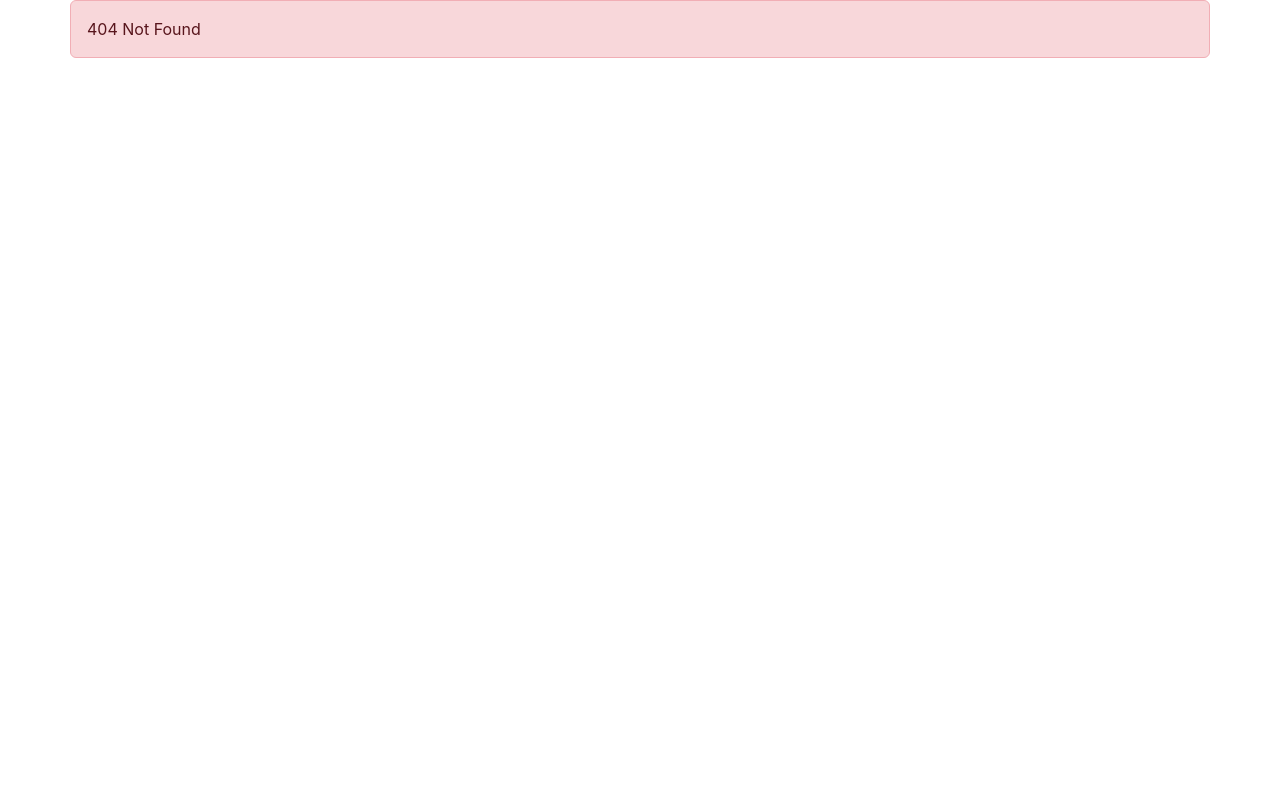
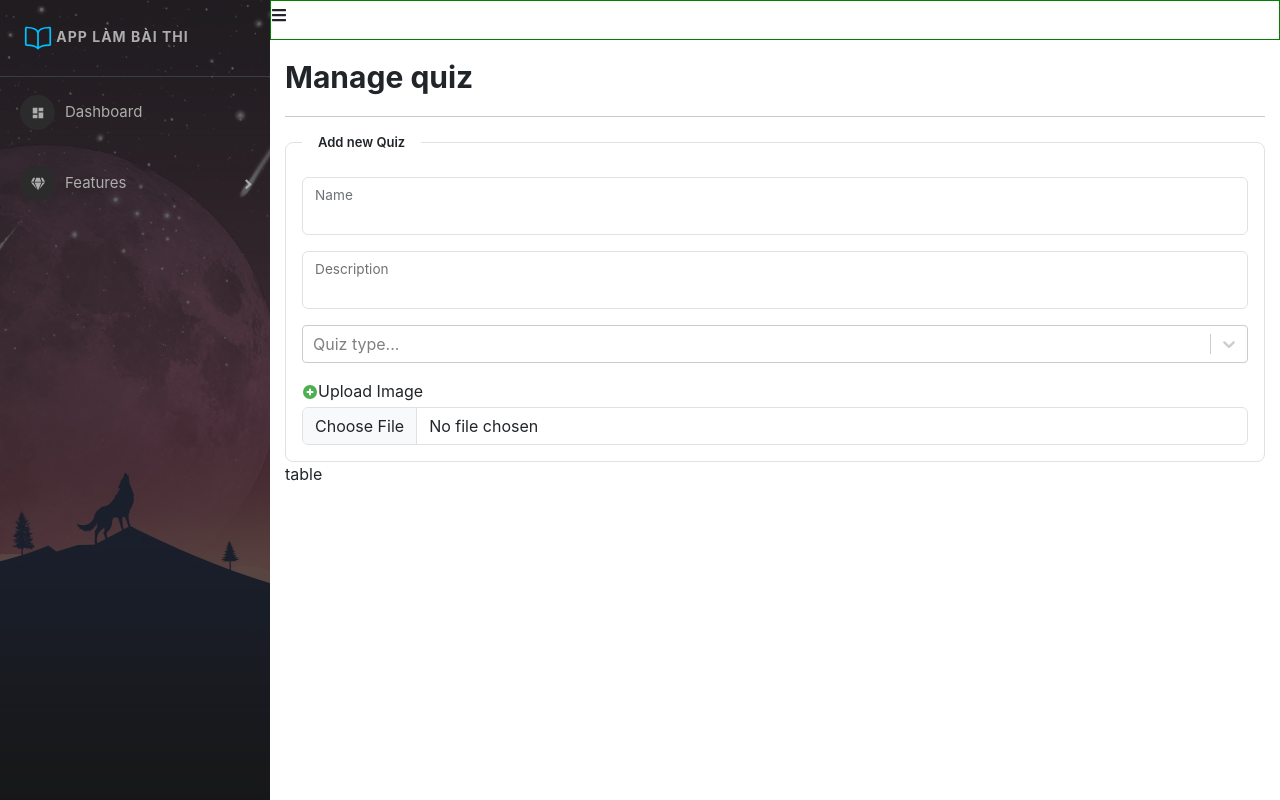
Before and after one commit to phangkhandev/demo-react, a React (Create React App) app: page /admin/manage-quizzes in a window 1280 px wide. Before the commit this address had no page. Built offline with nearby package versions, Linux system fonts and the light colour scheme.

Commit message:
Design giao dien them moi bai quiz

```diff
--- a/package.json
+++ b/package.json
@@ -19,6 +19,7 @@
     "react-redux": "8.0.1",
     "react-router-dom": "6.3.0",
     "react-scripts": "5.0.1",
+    "react-select": "5.4.0",
     "react-toastify": "9.0.7",
     "redux": "4.2.0",
     "redux-devtools-extension": "2.13.9",
--- a/src/Layout.js
+++ b/src/Layout.js
@@ -11,6 +11,7 @@ import 'react-toastify/dist/ReactToastify.css';
 import Register from './components/Auth/Register';
 import ListQuiz from './components/User/ListQuiz';
 import DetailQuiz from './components/User/DetailQuiz';
+import ManageQuiz from './components/Admin/Content/Quiz/ManageQuiz';
 
 
 const NotFound = () => {
@@ -35,6 +36,7 @@ const Layout = (props) => {
                 <Route path="/admin" element={<Admin />} >
                     <Route index element={<DashBoard />} />
                     <Route path="manage-users" element={<ManageUser />} />
+                    <Route path="manage-quizzes" element={<ManageQuiz />} />
                 </Route>
 
                 <Route path="/login" element={<Login />} />
--- /dev/null
+++ b/src/components/Admin/Content/Quiz/ManageQuiz.js
@@ -0,0 +1,75 @@
+import './ManageQuiz.scss'
+import Select from 'react-select';
+import { FcPlus } from "react-icons/fc"
+import { useState } from 'react';
+
+const options = [
+    { value: 'EASY', label: 'EASY' },
+    { value: 'MEDIUM', label: 'MEDIUM' },
+    { value: 'HARD', label: 'HARD' },
+];
+
+const ManageQuiz = (props) => {
+    const [name, setName] = useState('');
+    const [description, setDescription] = useState('');
+    const [type, setType] = useState('EASY');
+    const [image, setImage] = useState(null);
+
+    const handleChangFile = (event) => {
+
+    }
+
+    return (
+        <div className='quiz-container'>
+            <div className="title">
+                Manage quiz
+            </div>
+            <hr />
+            <div className="add-new">
+                <fieldset className="border rounded-3 p-3">
+                    <legend className="float-none w-auto px-3">Add new Quiz</legend>
+                    <div className="form-floating mb-3">
+                        <input
+                            type="text"
+                            class="form-control"
+                            value={name}
+                            onChange={(event) => setName(event.target.value)}
+                        />
+                        <label>Name</label>
+                    </div>
+                    <div className="form-floating">
+                        <input
+                            type="text"
+                            class="form-control"
+                            value={description}
+                            onChange={(event) => setDescription(event.target.value)}
+                        />
+                        <label>Description</label>
+                    </div>
+                    <div className='my-3'>
+                        <Select
+                            value={type}
+                            // onChange={setSelectedOption}
+                            options={options}
+                            placeholder="Quiz type..."
+                        />
+                    </div>
+                    <div className='more-actions form-group'>
+                        <label className='mb-1'> <FcPlus />Upload Image </label>
+                        <input
+                            type="file"
+                            className='form-control'
+                            onChange={(event) => handleChangFile(event)}
+                        />
+                    </div>
+                </fieldset>
+
+            </div>
+            <div className="list-detail">
+                table
+            </div>
+        </div>
+    )
+}
+
+export default ManageQuiz;
--- /dev/null
+++ b/src/components/Admin/Content/Quiz/ManageQuiz.scss
@@ -0,0 +1,13 @@
+.quiz-container {
+    padding: 15px;
+
+    .title {
+        font-size: 30px;
+        font-weight: 700;
+    }
+
+    legend {
+        font-size: 13px;
+        font-weight: 600;
+    }
+}
--- a/src/components/Admin/SideBar.js
+++ b/src/components/Admin/SideBar.js
@@ -63,7 +63,7 @@ const SideBar = (props) => {
                             title="Features"
                         >
                             <MenuItem> <Link to="manage-users">Quản lý Users</Link></MenuItem>
-                            <MenuItem> <Link to="">Quản lý bài Quiz</Link></MenuItem>
+                            <MenuItem> <Link to="manage-quizzes">Quản lý bài Quiz</Link></MenuItem>
                             <MenuItem> <Link to="">Quản lý câu hỏi</Link></MenuItem>
                         </SubMenu>
 
```
Also changed, not shown: 1 other file (tests, documents, lock files or other folders).
